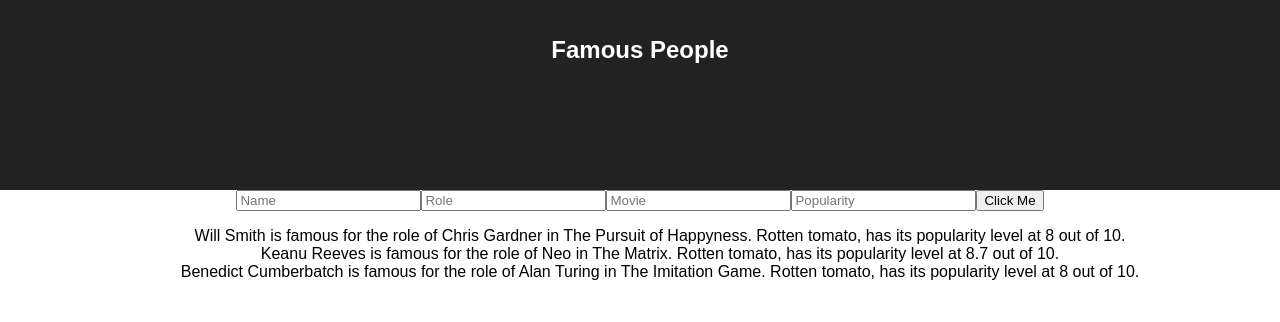
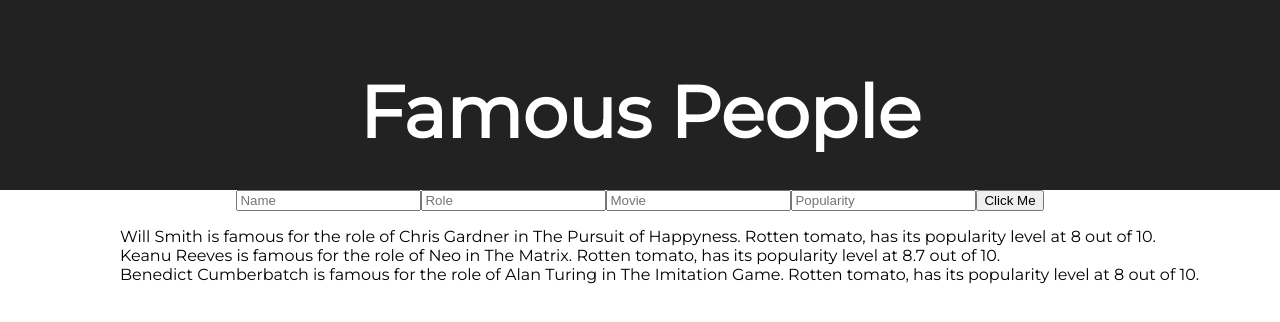
Before and after one commit to dannyyaaj/nunki-famous-people, a React (Create React App) app: page / in a window 1280 px wide. Shown: the top 322 px of the page. Built offline with nearby package versions, Linux system fonts and the light colour scheme.

Commit message:
broke up component css into separare components

```diff
--- a/src/components/App/App.css
+++ b/src/components/App/App.css
@@ -1,21 +1,9 @@
-ul {
-  list-style-type: none;
+@import url('https://fonts.googleapis.com/css?family=Montserrat');
+
+body {
+  font-family: 'Montserrat', sans-serif;
 }
+
 .App {
   text-align: center;
 }
-
-.App-header {
-  background-color: #222;
-  height: 150px;
-  padding: 20px;
-  color: white;
-}
-
-.App-title {
-  font-size: 1.5em;
-}
-
-.App-intro {
-  font-size: large;
-}
--- /dev/null
+++ b/src/components/Header/Header.css
@@ -0,0 +1,14 @@
+
+.App-header {
+  background-color: #222;
+  height: 150px;
+  padding: 20px;
+  color: white;
+  font-size: 3rem;
+  text-align: center;
+
+}
+
+.App-title {
+  font-size: 1.5em;
+}
--- a/src/components/Header/Header.js
+++ b/src/components/Header/Header.js
@@ -1,4 +1,5 @@
 import React, { Component } from 'react';
+import './Header.css';
 
 class Header extends Component {
   render() {
--- a/src/components/Star/Star.js
+++ b/src/components/Star/Star.js
@@ -66,7 +66,7 @@ class Star extends Component {
     };
 
     return (
-      <div className="stars">
+      <div>
         <NewStar
           handleChangeFor={this.handleChangeFor}
           handleSubmit={this.handleSubmit}
--- /dev/null
+++ b/src/components/StarList/StarList.css
@@ -0,0 +1,6 @@
+
+.listOfStars{
+  list-style-type: none;
+  text-align: left;
+  margin-left: 5rem;
+}
--- a/src/components/StarList/StarList.js
+++ b/src/components/StarList/StarList.js
@@ -1,4 +1,5 @@
 import React, { Component } from 'react';
+import './StarList.css';
 
 class StarList extends Component {
 
@@ -11,7 +12,7 @@ class StarList extends Component {
     return (
 
       <div>
-        <ul>
+        <ul className="listOfStars">
           {arrayOfStars}
         </ul>
       </div>
```
